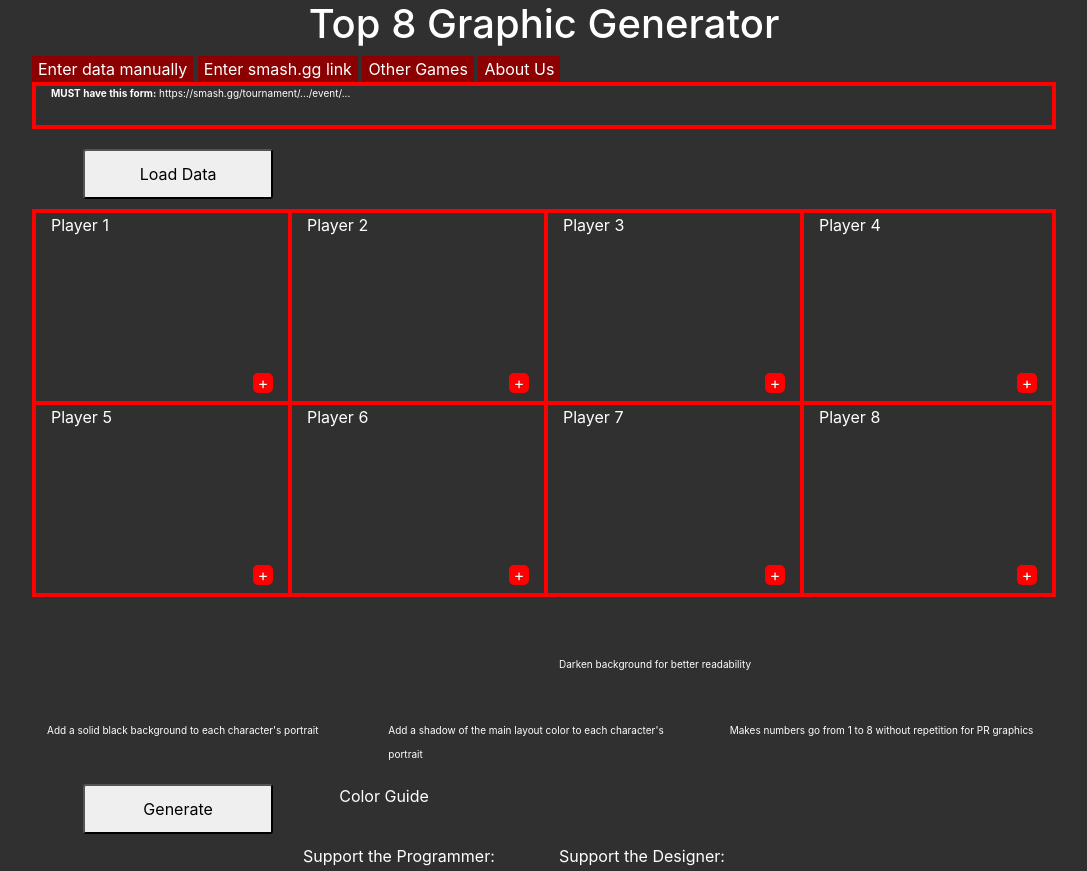
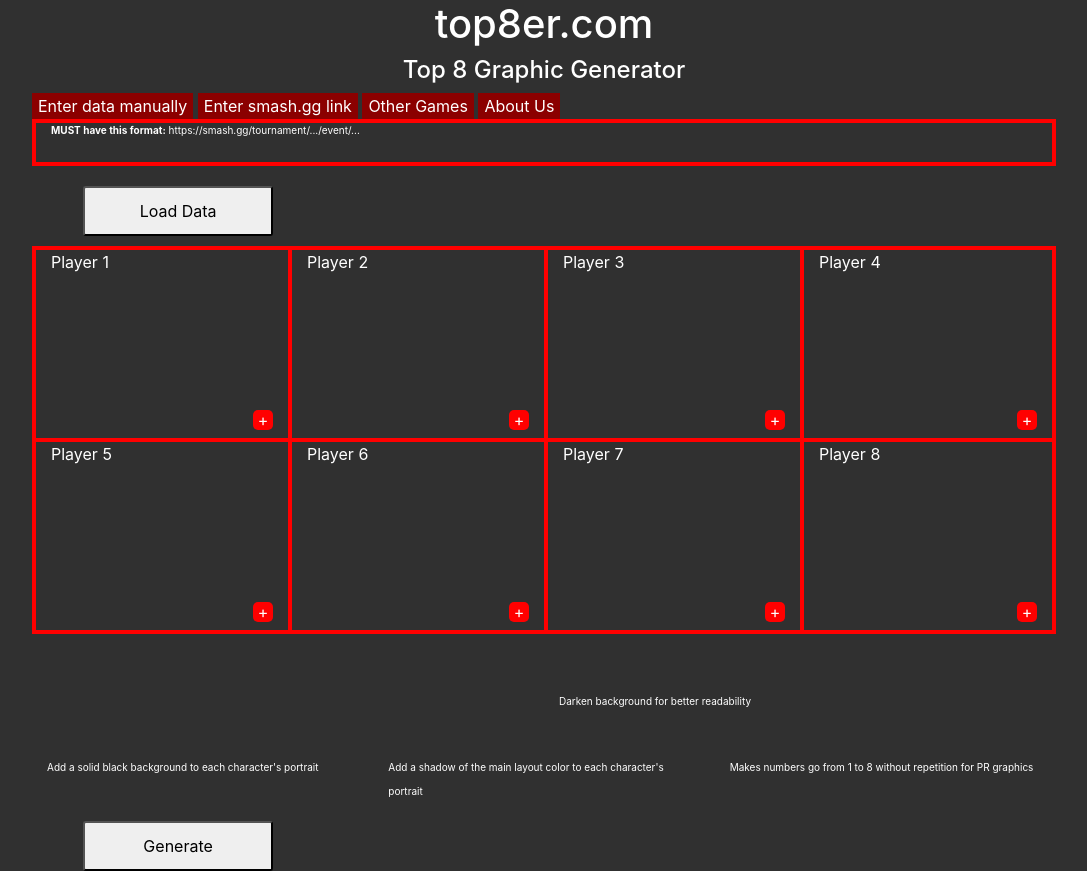
Before and after one commit to ShonTitor/Top8er, a Django app: template templates/index.html in a window 1280 px wide. Shown: the top 871 px of the page, without its empty margins (96-1183 px from the left). Run offline with Django 3.2, Linux system fonts and the light colour scheme; the template is opened without the code that fills it, so the values that code supplies are empty; some libraries are stand-ins or nearby versions.

Commit message:
rebrand as top8er.com

```diff
--- a/forms.py
+++ b/forms.py
@@ -97,7 +97,7 @@ def makeform(chars=None, numerito=None, numerito_extra=None, echars=None, hasext
 
         ttext = forms.CharField(label='Top Left Text', max_length=50, required=False)
         btext = forms.CharField(label='Bottom Text', max_length=70, required=False)
-        url = forms.CharField(label='Top Right', max_length=40, required=False, initial="riokaru.pythonanywhere.com")
+        url = forms.CharField(label='Top Right', max_length=40, required=False, initial="https://top8er.com/")
 
     class GenForm(NoExtraForm):
         extra11 = forms.ChoiceField(label='Secondary Character', choices=e_chars, required=False)
--- a/generar/getsets.py
+++ b/generar/getsets.py
@@ -23,6 +23,7 @@ def check_event(slug) :
     payload = {"query" : query, "variables" : {"slug" : slug}}
     response = requests.post(url=url, headers=headers, json=payload)
     event = json.loads(response.content)["data"]["event"]
+    print(event)
     if event :
         if event["numEntrants"] >= 8 :
             return True
@@ -176,7 +177,8 @@ def event_data(slug) :
 
 if __name__ == "__main__":
     from perro import generate_banner
-    slug = "tournament/genesis-7-1/event/ultimate-singles"
+    #slug = "tournament/genesis-7-1/event/ultimate-singles"
+    slug = "tournament/combo-breaker-2019/event/skullgirls-2nd-encore"
     #slug = "tournament/ceo-2019-fighting-game-championships/event/super-smash-bros-ultimate-singles"
     #slug = "tournament/bowser-castle-1/event/smash-ultimate-singles"
     #slug = "https://smash.gg/tournament/genesis-7-1/event/ultimate-singles/brackets/719802/1162721"
--- a/templates/index.html
+++ b/templates/index.html
@@ -1,7 +1,7 @@
 <!DOCTYPE html>
 <html lang="en">
 <head>
-    <title>Top 8 Graphic Generator</title>
+    <title>top8er.com</title>
     <meta charset="utf-8">
 
 	 <!-- Latest compiled and minified CSS -->
@@ -141,7 +141,8 @@
 			'Beowulf': ['Default', 'BlueOriginal', 'FireFighter', 'DudleysHp', 'GreyYellowOriginal', 'GreenOriginal', 'WhiteBlackOriginal', 'GreyDoubleOriginal', 'ElSanto', 'AlexSFIII', '1990Neon', 'Wolverine', 'JaxBriggs', 'KanjiP4', 'GreenRanger', 'Yamcha', 'JohnTalbain', 'Snake', 'SilentStorm', 'WilliamRiker', 'TheUltiamteWarrior', 'WhiteOriginal', 'Batman', 'Zubaz', 'CaptainAmerica', 'Incineroar', 'CaptainPlanet'],
 			'Robo Fortune': ['Default', 'FeiYens2P', 'Colon', 'RAcaseal', 'MariaMetro', 'Vectorman', 'VirtualBoy', 'T800', 'Monsoon', 'Aigis', 'DrosselVon', 'IronMan', 'RoboKy', 'Rx782Gundam', 'Bass', 'Motoko', 'SarahDippity', 'VariaSuit', 'GravitySuit', 'KosMos', 'Telos', 'RoseGreenOriginal', 'Kireek', 'RDash', 'Spiral', 'MegaMan', 'Pharah', 'MasterChief', 'MegaManX', 'FeiYens1P'],
 
-
+			"Afi and Galu" : ['Default'], "Ashani" : ['Default'], "Ezzie" : ['Default'], "Kidd" : ['Default'],
+             "Raymer" : ['Default'], "Urdah" : ['Default'], "Weishan" : ['Default'], "Zhurong" : ['Default']
     	};
 
     	$(document).ready(function(){
@@ -240,7 +241,8 @@
 </head>
 <body>
 
-    <h1 style="text-align: center">Top 8 Graphic Generator</h1>
+    <h1 style="text-align: center">top8er.com</h1>
+    <h4 style="text-align: center">Top 8 Graphic Generator</h4>
 
     <button class="toggleforms manualform" style="margin-left: 10%">Enter data manually</button>
     <button class="toggleforms sggform">Enter smash.gg link</button>
@@ -254,7 +256,7 @@
             {{ form2.event.label_tag }}
             {{ form2.event.errors }}
             {{ form2.event }}
-            <p><strong>MUST have this form:</strong> https://smash.gg/tournament/.../event/...</p>
+            <p><strong>MUST have this format:</strong> https://smash.gg/tournament/.../event/...</p>
         </div>
 
         <div class="cajilla col-xs-12 col-sm-12 col-md-3 col-lg-3" style="padding-left: 5%; padding-right: 5%
@@ -584,7 +586,9 @@
         <div class="cajilla col-xs-12 col-sm-12 col-md-3 col-lg-3" style="padding-left: 5%; padding-right: 5%
 		                                                 padding-top: 10px;
 		                                                 padding-bottom: 10px;">
-		    <a href="https://www.ssbwiki.com/Alternate_costume_(SSBU)" target="_blank">Color Guide</a>
+			{% if color_guide %}
+		    <a href="{{ color_guide }}" target="_blank">Color Guide</a>
+		    {% endif %}
 		</div>
 
     </div>
@@ -595,23 +599,19 @@
 		<h2>Other Games</h2>
 
 		<h3>Platform Fighters</h3>
-		<ul>
-		<li><a href="https://riokaru.pythonanywhere.com/">Super Smash Bros Ultimate</a></li>
-		<li><a href="https://riokaru.pythonanywhere.com/rivals">Rivals of Ather</a><br></li>
-		<!--li><a href="https://riokaru.pythonanywhere.com/RushdownRevolt">Rushdown Revolt</a><br></li-->
-		</ul>
+		<a href="https://www.top8er.com/"><img src="https://i.imgur.com/Wrah6Pl.png"></a>
+		<a href="https://www.top8er.com/rivals"><img src="https://i.imgur.com/Ct5bPHG.png"></a>
+		<a href="https://www.top8er.com/RushdownRevolt"><img src="https://i.imgur.com/V3IYMCo.png"></a>
 
-		<!--h3>2D Fighters</h3>
-		<ul>
-		<li><a href="https://riokaru.pythonanywhere.com/skullgirls">Skullgirls</a><br></li>
-		</ul-->
+		<h3>2D Fighters</h3>
+		<a href="https://www.top8er.com/skullgirls"><img src="https://i.imgur.com/KOdBCXI.png"></a>
 	</div>
 
 	<div class="tab2">
 		<h3><strong>About Us</strong></h3>
 		<p>This generator was made originally for the Smash Venezuela community. As you might know, the economic situation in Venezuela is not the best. The inflation is sky-high, universities are in crisis (private and public alike) and the minimum wage is less than $1 a month (the lowest in the world). For this and more, we ask you to consider supporting us monetarily if you like our work or find it useful.</p>
 		<h4><strong>Riokaru</strong></h4>
-		<img src="https://pbs.twimg.com/profile_images/1316156815072276480/mU5kZhhp_400x400.jpg" style="float : right; height: 200px; width: auto;">
+		<img src="https://i.imgur.com/t6EFVVl.jpeg" style="float : right; height: 200px; width: auto;">
 		<p>Riokaru is a last year student of Computer Engineering at Universidad Simón Bolívar (USB) in Caracas, Venezuela. He likes functional programming and JRPGs. His main in Super Smash Bros Ultimate is Mewtwo.</p>
 		<p>BTC 12Ejox39VdAAFJhhcb9npvH8Ckqng3m57q<br>
 		   ETH 0x444E4648d4A3DBaD5e90971DcaB694E4308e611d<br>
@@ -623,7 +623,7 @@
 		<script type='text/javascript' src='https://ko-fi.com/widgets/widget_2.js'></script><script type='text/javascript'>kofiwidget2.init('Support Me on Ko-fi', '#29abe0', 'E1E4K0N2');kofiwidget2.draw();</script>
 		<br><br>
 		<h4><strong>EDM</strong></h4>
-		<img src="https://pbs.twimg.com/profile_images/1311017014127923200/xA_RXIxK_400x400.jpg" style="float : right; height: 200px; width: auto;">
+		<img src="https://i.imgur.com/nrEJjAn.jpeg" style="float : right; height: 200px; width: auto;">
 		<p>EDM is a graphic designer from Puerto Cabello, Venezuela currently living in Madrid, Spain. During the Wii U era he got to be a top player both in his region and the whole country. His characters in Ultimate are Falco and Joker.</p>
         <a href="https://twitter.com/Elenriqu3?ref_src=twsrc%5Etfw" class="twitter-follow-button" data-show-count="false">Follow @Elenriqu3</a><script async src="https://platform.twitter.com/widgets.js" charset="utf-8"></script>
         <br>
--- a/urls.py
+++ b/urls.py
@@ -5,5 +5,6 @@ from . import views
 urlpatterns = [
     path('', views.index, name='index'),
     path('rivals', views.roa, name='rivals'),
-    path('skullgirls', views.sg, name='skullgirls')
+    path('skullgirls', views.sg, name='skullgirls'),
+    path('RushdownRevolt', views.rr, name='RushdownRevolt')
 ]
```
Also changed, not shown: generar/perro.py (+30 -10 lines), views.py (+8 -6 lines).
